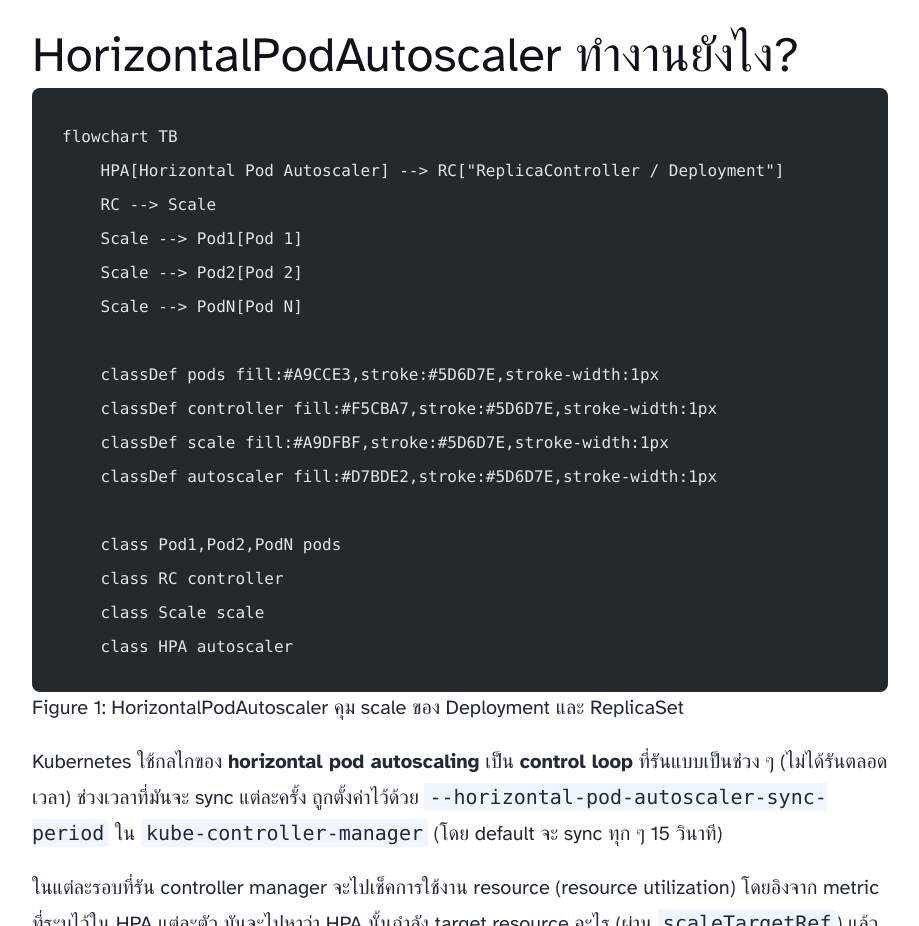
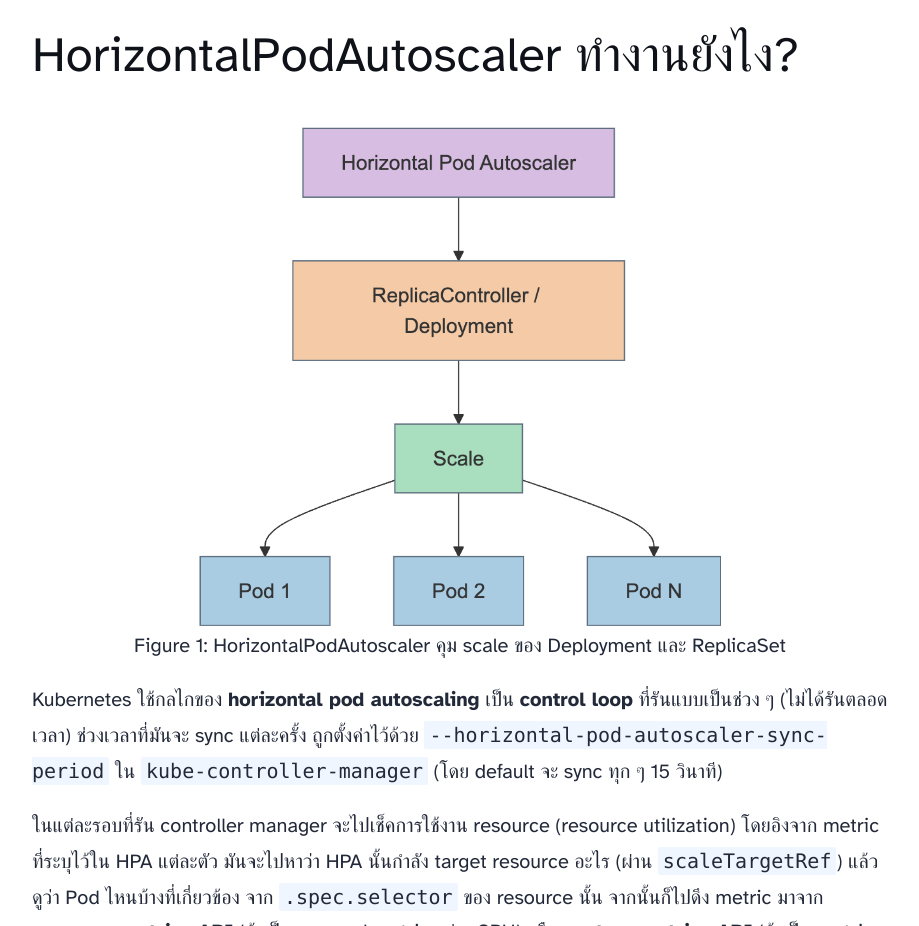
Before and after one commit to joeteerawit/joeteerawit.github.io, an Astro site: page /blog/2025/05/11-how-k8s-horizontal-auto-scale-work in a window 1280 px wide. Shown: the part 1559-2485 px from the top of the page, without its empty margins (180-1099 px from the left). Built offline with nearby package versions, Linux system fonts and the light colour scheme; Astro itself is replaced by a stand-in of ours; some packages are replaced by stand-ins of ours.

Commit message:
dueto gh-pages is not support mermaidjs I have to use image instead

````diff
--- a/src/content/blog/2025/05/11-how-k8s-horizontal-auto-scale-work.md
+++ b/src/content/blog/2025/05/11-how-k8s-horizontal-auto-scale-work.md
@@ -21,24 +21,8 @@ Resource จะกำหนดว่า controller ต้องทำงาน
 ส่วนตัว controller เองมันจะคอยดู metric ต่าง ๆ เช่น **average CPU utilization**, **average memory usage** หรือแม้แต่ **custom metric** ที่เราตั้งเอง แล้วค่อย ๆ ปรับ scale ให้เหมาะกับสถานการณ์
 
 ## HorizontalPodAutoscaler ทำงานยังไง?
-```mermaid
-flowchart TB
-    HPA[Horizontal Pod Autoscaler] --> RC["ReplicaController / Deployment"]
-    RC --> Scale
-    Scale --> Pod1[Pod 1]
-    Scale --> Pod2[Pod 2]
-    Scale --> PodN[Pod N]
 
-    classDef pods fill:#A9CCE3,stroke:#5D6D7E,stroke-width:1px
-    classDef controller fill:#F5CBA7,stroke:#5D6D7E,stroke-width:1px
-    classDef scale fill:#A9DFBF,stroke:#5D6D7E,stroke-width:1px
-    classDef autoscaler fill:#D7BDE2,stroke:#5D6D7E,stroke-width:1px
-
-    class Pod1,Pod2,PodN pods
-    class RC controller
-    class Scale scale
-    class HPA autoscaler
-```
+![273787d1-0846-48f7-922e-754ffb595845](/2025/05/273787d1-0846-48f7-922e-754ffb595845.png)
 Figure 1: HorizontalPodAutoscaler คุม scale ของ Deployment และ ReplicaSet
 
 Kubernetes ใช้กลไกของ **horizontal pod autoscaling** เป็น **control loop** ที่รันแบบเป็นช่วง ๆ (ไม่ได้รันตลอดเวลา)
````
Also changed, not shown: public/2025/05/273787d1-0846-48f7-922e-754ffb595845.png (added).
